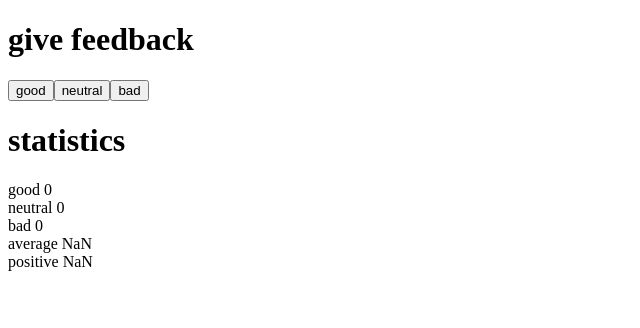
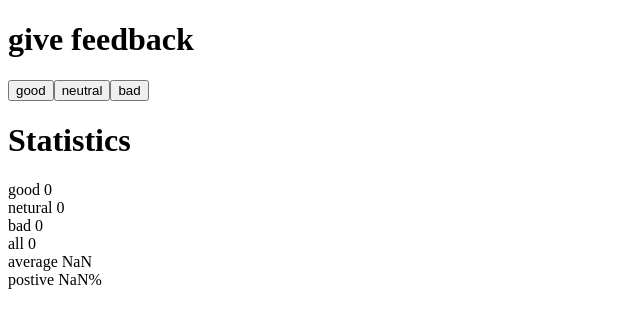
Before and after one commit to dada404/full-stack, a React (Create React App) app in the folder part1/: page / in a window 1280 px wide. Shown: the top 328 px of the page, without its empty margins (0-640 px from the left). Built offline with nearby package versions, Linux system fonts and the light colour scheme.

Commit message:
1.8: unicafe step3

```diff
--- a/part1/src/App.js
+++ b/part1/src/App.js
@@ -6,24 +6,30 @@ const App = () => {
   const [neutral, setNeutral] = useState(0);
   const [bad, setBad] = useState(0);
 
+  class Statistic {
+    constructor(name, number) {
+      this.name = name;
+      this.number = number;
+    }
+  }
+  const statistics = [
+    new Statistic("good", good),
+    new Statistic("netural", neutral),
+    new Statistic("bad", bad),
+    new Statistic("all", good + neutral + bad),
+    new Statistic("average", (good - bad) / (good + neutral + bad)),
+    new Statistic(
+      "postive",
+      ((1.0 * good) / (good + neutral + bad)) * 100 + "%"
+    ),
+  ];
   return (
     <div>
       <h1>give feedback</h1>
       <Button text="good" handleClick={() => setGood(good + 1)} />
       <Button text="neutral" handleClick={() => setNeutral(neutral + 1)} />
       <Button text="bad" handleClick={() => setBad(bad + 1)} />
-      <h1>statistics</h1>
-      <FeedBackState text="good" time={good}></FeedBackState>
-      <FeedBackState text="neutral" time={neutral}></FeedBackState>
-      <FeedBackState text="bad" time={bad}></FeedBackState>
-      <FeedBackState
-        text="average"
-        time={(good - bad) / (good + neutral + bad)}
-      ></FeedBackState>
-      <FeedBackState
-        text="positive"
-        time={good / (good + neutral + bad)}
-      ></FeedBackState>
+      <Statistics name="Statistics" statistics={statistics}></Statistics>
     </div>
   );
 };
@@ -33,14 +39,31 @@ const App = () => {
 //     <Button handleClick={state.handleClick} text={state.text} key={index} />
 //   ));
 // };
-const Button = (props) => {
-  return <button onClick={props.handleClick}>{props.text}</button>;
+const Button = ({ text, handleClick }) => {
+  return <button onClick={handleClick}>{text}</button>;
 };
 
-const FeedBackState = (props) => (
+const FeedBackStatistic = ({ text, number }) => (
   <div>
-    {props.text} {props.time}
+    {text} {number}
   </div>
 );
+const FeedBackStatistics = ({ statistics }) => {
+  return statistics.map((statistic) => (
+    <FeedBackStatistic
+      text={statistic.name}
+      number={statistic.number}
+    ></FeedBackStatistic>
+  ));
+};
+const Statistics = ({ name, statistics }) => {
+  console.log(name, statistics);
+  return (
+    <>
+      <h1>{name}</h1>
+      <FeedBackStatistics statistics={statistics}></FeedBackStatistics>
+    </>
+  );
+};
 
 export default App;
```
